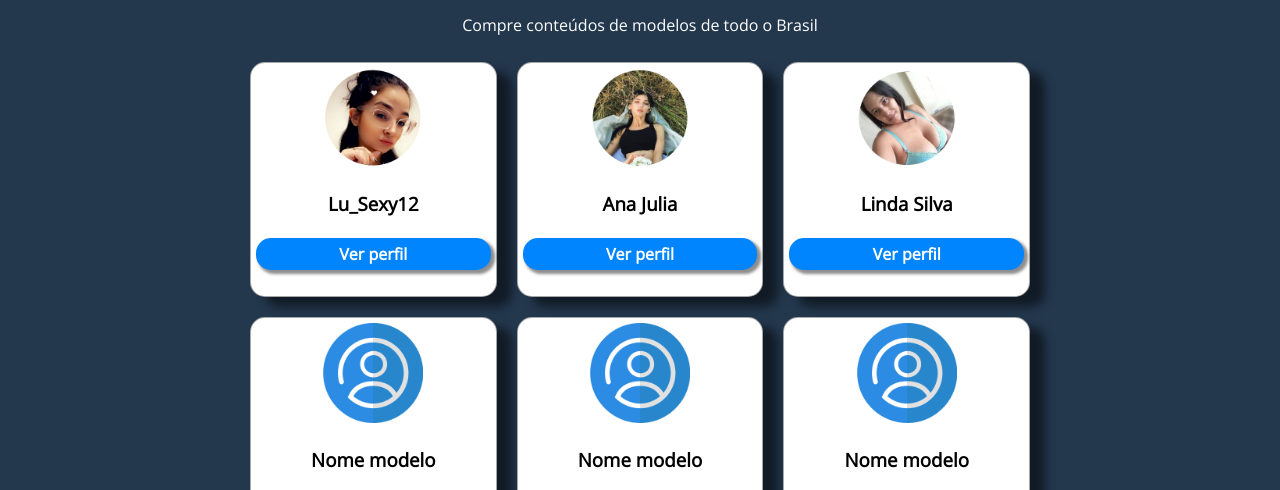
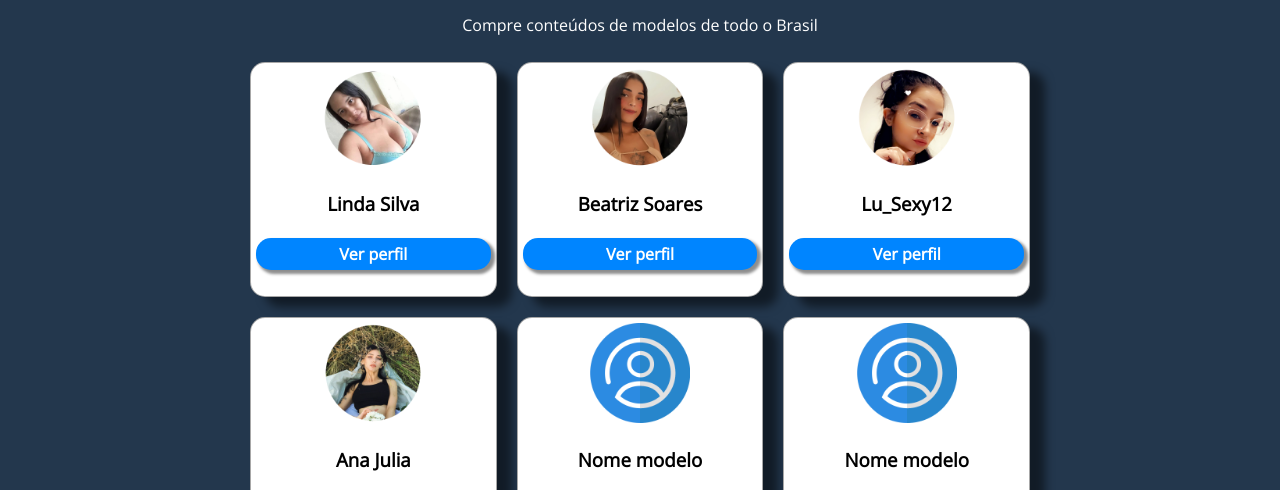
Before and after one commit to lojaPack/loja, a plain HTML site: page index.html in a window 1280 px wide. Shown: the part 446-936 px from the top of the page. Drawn offline with nearby package versions, Linux system fonts and the light colour scheme.

Commit message:
Add files via upload

```diff
--- a/funcao/app.js
+++ b/funcao/app.js
@@ -90,3 +90,7 @@ function envioDados(){
   function irLinda(){
     location='https://lojapack.github.io/linda/'
   }
+
+  function irBeatriz(){
+    location='https://lojapack.github.io/beatriz/'
+  }
--- a/index.html
+++ b/index.html
@@ -46,6 +46,22 @@
     <section class="flex" id="flex">
 
         <div>
+            <img src="arquivos/fotos-modelos/modelo03.png">
+            <h3>Linda Silva</h3>
+            <div onclick="irLinda()" class="irPerfil">
+                <h4>Ver perfil</h4>
+            </div>
+        </div>
+
+        <div>
+            <img src="arquivos/fotos-modelos/modelo04.png">
+            <h3>Beatriz Soares</h3>
+            <div onclick="irBeatriz()" class="irPerfil">
+                <h4>Ver perfil</h4>
+            </div>
+        </div>
+
+        <div>
             <img src="arquivos/fotos-modelos/modelo01.png">
             <h3>Lu_Sexy12</h3>
             <div onclick="irLuana()" class="irPerfil">
@@ -57,22 +73,6 @@
             <img src="arquivos/fotos-modelos/modelo02.png">
             <h3>Ana Julia</h3>
             <div onclick="irAna()" class="irPerfil">
-                <h4>Ver perfil</h4>
-            </div>
-        </div>
-
-        <div>
-            <img src="arquivos/fotos-modelos/modelo03.png">
-            <h3>Linda Silva</h3>
-            <div onclick="irLinda()" class="irPerfil">
-                <h4>Ver perfil</h4>
-            </div>
-        </div>
-
-        <div>
-            <img src="arquivos/icones/conta.png">
-            <h3>Nome modelo</h3>
-            <div class="irPerfil">
                 <h4>Ver perfil</h4>
             </div>
         </div>
```
Also changed, not shown: arquivos/fotos-modelos/modelo04.png (added).
